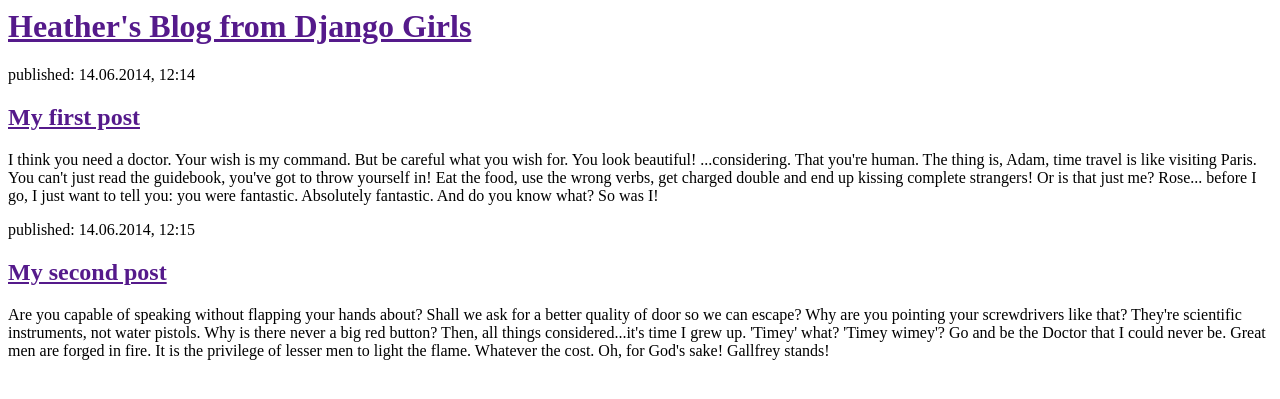
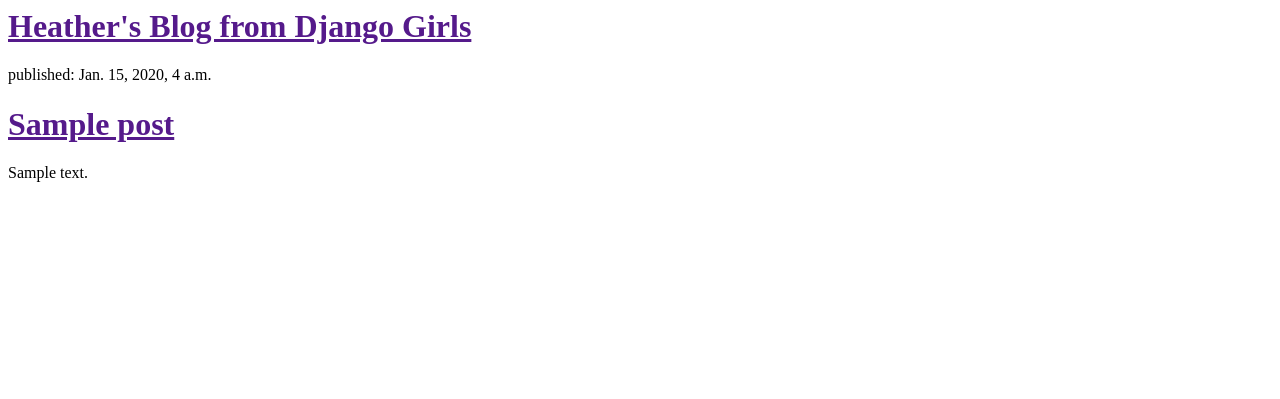
Before and after one commit to kcbusymom/my-first-blog, a Django app: template blog/templates/blog/post_list.html in a window 1280 px wide. Shown: the top 399 px of the page. Run offline with Django 3.2, Linux system fonts and the light colour scheme; the template is opened without the code that fills it: values that come from a table or form of the project are taken from there, others are empty; tables that the repository leaves empty hold one stand-in row (values such as "Sample post").

Commit message:
Modified templates to display posts from database.

```diff
--- a/blog/templates/blog/post_list.html
+++ b/blog/templates/blog/post_list.html
@@ -6,17 +6,12 @@
 		<div>
 			<h1><a href="">Heather's Blog from Django Girls</a></h1>
 		</div>
-
-		<div>
-			<p>published: 14.06.2014, 12:14</p>
-			<h2><a href="">My first post</a></h2>
-			<p>I think you need a doctor. Your wish is my command. But be careful what you wish for. You look beautiful! ...considering. That you're human. The thing is, Adam, time travel is like visiting Paris. You can't just read the guidebook, you've got to throw yourself in! Eat the food, use the wrong verbs, get charged double and end up kissing complete strangers! Or is that just me? Rose... before I go, I just want to tell you: you were fantastic. Absolutely fantastic. And do you know what? So was I!</p>
-		</div>
-
-		<div>
-			<p>published: 14.06.2014, 12:15</p>
-			<h2><a href="">My second post</a></h2>
-			<p>Are you capable of speaking without flapping your hands about? Shall we ask for a better quality of door so we can escape? Why are you pointing your screwdrivers like that? They're scientific instruments, not water pistols. Why is there never a big red button? Then, all things considered...it's time I grew up. 'Timey' what? 'Timey wimey'? Go and be the Doctor that I could never be. Great men are forged in fire. It is the privilege of lesser men to light the flame. Whatever the cost. Oh, for God's sake! Gallfrey stands!</p>
-		</div>
+{% for post in posts %}
+    <div>
+        <p>published: {{ post.published_date }}</p>
+        <h1><a href="">{{ post.title }}</a></h1>
+        <p>{{ post.text|linebreaksbr }}</p>
+    </div>
+{% endfor %}
 	</body>
 </html>
```
